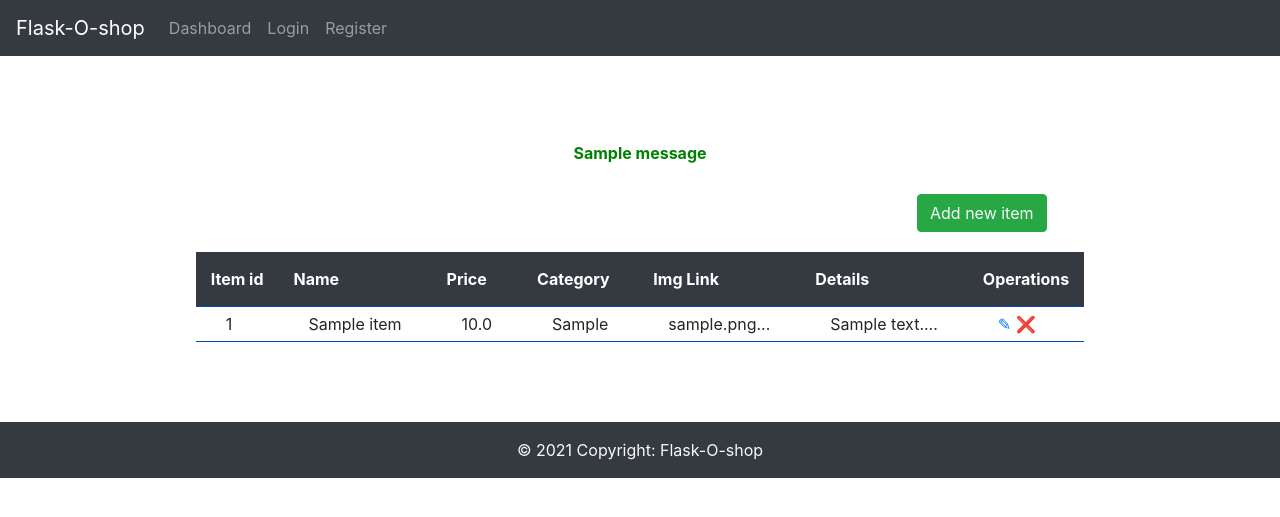
After one commit to diwash007/Flask-O-shop, a Flask app: page /admin/items in a window 1280 px wide. The commit adds this page. Shown: the top 517 px of the page. Run offline with Flask 2, Linux system fonts and the light colour scheme; tables that the repository leaves empty hold one stand-in row (values such as "Sample post"); one stand-in notice (Sample message) is shown; some libraries are stand-ins or nearby versions.

Commit message:
add item add and delete feature

```diff
--- /dev/null
+++ b/admin/routes.py
@@ -0,0 +1,48 @@
+from flask import Blueprint, render_template, url_for, flash
+from werkzeug.utils import redirect
+from db_models import Order, Item, db
+from admin.forms import AddItemForm
+
+
+admin = Blueprint("admin", __name__, url_prefix="/admin", static_folder="static", template_folder="templates")
+
+@admin.route('/')
+def dashboard():
+    orders = Order.query.all()
+    return render_template("admin/home.html", orders=orders)
+
+@admin.route('/items')
+def items():
+    items = Item.query.all()
+    return render_template("admin/items.html", items=items)
+
+@admin.route('/add', methods=['POST', 'GET'])
+def add():
+    form = AddItemForm()
+
+    if form.validate_on_submit():
+        name = form.name.data
+        price = form.price.data
+        category = form.category.data
+        details = form.details.data
+        form.image.data.save('static/uploads/' + form.image.data.filename)
+        image = url_for('static', filename=f'uploads/{form.image.data.filename}')
+        price_id = form.price_id.data
+        item = Item(name=name, price=price, category=category, details=details, image=image, price_id=price_id)
+        db.session.add(item)
+        db.session.commit()
+        flash(f'{name} added successfully!','success')
+        return redirect(url_for('admin.items'))
+    return render_template("admin/add.html", form=form)
+
+@admin.route('/edit/<string:type>/<int:id>')
+def edit(type, id):
+    pass
+
+@admin.route('/delete/<int:id>')
+def delete(id):
+    to_delete = Item.query.get(id)
+    db.session.delete(to_delete)
+    db.session.commit()
+    flash(f'{to_delete.name} deleted successfully', 'error')
+    return redirect(url_for('admin.items'))
--- /dev/null
+++ b/admin/static/styles.css
@@ -0,0 +1,38 @@
+.main {
+	padding: 10vh 0;
+}
+
+table {
+	margin: 0 auto;
+}
+table th {
+	color: white;
+	background-color: #343a40;
+	padding: 15px;
+}
+table tr {
+	border-bottom:1px solid #0046C2;
+}
+
+table td, th {
+padding:5px 30px;
+}
+
+.flash-error, .help-block, .success {
+	text-align: center;
+	padding: 5px;
+	font-weight:bold;
+}
+
+.flash-error, .help-block {
+	color: red;
+}
+
+.success {
+	color:green;
+}
+
+.add-new {
+	margin-left:65vw;
+	margin-bottom:20px;
+}
--- /dev/null
+++ b/admin/templates/admin/base.html
@@ -0,0 +1,71 @@
+{% import "bootstrap/wtf.html" as wtf %}
+<!DOCTYPE html>
+<html lang="en">
+  <head>
+    <!-- Required meta tags -->
+    <meta charset="utf-8">
+    <meta name="viewport" content="width=device-width, initial-scale=1, shrink-to-fit=no">
+
+    <!-- Bootstrap CSS -->
+    <link rel="stylesheet" href="https://maxcdn.bootstrapcdn.com/bootstrap/4.0.0/css/bootstrap.min.css" integrity="sha384-Gn5384xqQ1aoWXA+058RXPxPg6fy4IWvTNh0E263XmFcJlSAwiGgFAW/dAiS6JXm" crossorigin="anonymous">
+
+    <link rel="stylesheet" type="text/css" href="{{ url_for('admin.static', filename='styles.css') }}">
+
+    <title>{% block title %} {% endblock %}</title>
+  </head>
+  <body>
+    <!-- navbar -->
+    <nav class="navbar navbar-expand-lg navbar-dark bg-dark">
+      <a class="navbar-brand" href="{{ url_for('home') }}">Flask-O-shop</a>
+      <button class="navbar-toggler" type="button" data-toggle="collapse" data-target="#navbarNav" aria-controls="navbarNav" aria-expanded="false" aria-label="Toggle navigation">
+        <span class="navbar-toggler-icon"></span>
+      </button>
+      <div class="collapse navbar-collapse" id="navbarNav">
+        <ul class="navbar-nav">
+          <li class="nav-item">
+            <a class="nav-link" href="{{ url_for('admin.dashboard') }}">Dashboard</a>
+          </li>
+
+          {% if not current_user.is_authenticated %}
+            <li class="nav-item">
+              <a class="nav-link" href="{{ url_for('login') }}">Login</a>
+            </li>
+            <li class="nav-item">
+              <a class="nav-link" href="{{ url_for('register') }}">Register</a>
+            </li>
+          {% else %}
+            <li class="nav-item">
+              <a class="nav-link" href="{{ url_for('admin.items') }}">Items</a>
+            </li>
+            <li class="nav-item">
+              <a class="nav-link" href="{{ url_for('orders') }}">Orders</a>
+            </li>
+            <li class="nav-item">
+              <a class="nav-link" href="{{ url_for('logout') }}">Logout</a>
+            </li>
+          {% endif %}
+
+        </ul>
+      </div>
+    </nav>
+    <div class="container">
+      <div class="main">
+        {% block content %}
+        {% endblock %}
+      </div>
+    </div>
+    <footer class="bg-dark text-center text-lg-start text-light">
+      <!-- Copyright -->
+      <div class="text-center p-3">
+        © {{ now.year }} Copyright:
+        Flask-O-shop
+      </div>
+      <!-- Copyright -->
+    </footer>
+    <!-- Optional JavaScript -->
+    <!-- jQuery first, then Popper.js, then Bootstrap JS -->
+    <script src="https://code.jquery.com/jquery-3.2.1.slim.min.js" integrity="sha384-KJ3o2DKtIkvYIK3UENzmM7KCkRr/rE9/Qpg6aAZGJwFDMVNA/GpGFF93hXpG5KkN" crossorigin="anonymous"></script>
+    <script src="https://cdnjs.cloudflare.com/ajax/libs/popper.js/1.12.9/umd/popper.min.js" integrity="sha384-ApNbgh9B+Y1QKtv3Rn7W3mgPxhU9K/ScQsAP7hUibX39j7fakFPskvXusvfa0b4Q" crossorigin="anonymous"></script>
+    <script src="https://maxcdn.bootstrapcdn.com/bootstrap/4.0.0/js/bootstrap.min.js" integrity="sha384-JZR6Spejh4U02d8jOt6vLEHfe/JQGiRRSQQxSfFWpi1MquVdAyjUar5+76PVCmYl" crossorigin="anonymous"></script>
+  </body>
+</html>
--- /dev/null
+++ b/admin/templates/admin/items.html
@@ -0,0 +1,52 @@
+{% extends "admin/base.html" %}
+
+{% block title %}
+	Admin Dashboard - Flask-O-shop
+{% endblock %}
+<script src="https://js.stripe.com/v3/"></script>
+{% block content %}
+	{% with msgs =  get_flashed_messages(with_categories=True) %}
+	{% for c, msg in msgs %}
+		{% if c == 'error' %}
+			<div class="flash-error">
+		{% else %}
+			<div class="success">
+		{% endif %}
+			{{ msg }}</div><br>
+	{% endfor %}
+	{% endwith %}
+
+    {% if not items %}
+		<div class="flash-error">No items have been registered yet.</div>
+	{% else %}
+    <div class="add-new btn-success btn">
+        <a href="{{ url_for('admin.add') }}" class="text-light">Add new item</a>
+    </div>
+    <table class="orders">
+        <tr>
+            <th>Item id</th>
+            <th>Name</th>
+			<th>Price</th>
+			<th>Category</th>
+			<th>Img Link</th>
+            <th>Details</th>
+            <th>Operations</th>
+        </tr>
+    {% for item in items %}
+        <tr>
+            <td>{{ item.id }}</td>
+            <td>{{ item.name }}</td>
+			<td>{{ item.price }}</td>
+			<td>{{ item.category }}</td>
+			<td>{{ item.image[:15] }}...</td>
+            <td>{{ item.details[:40] | safe }}...</td>
+			<td>
+                <a href="{{ url_for('admin.edit', type='order', id=item.id) }}">&#9998;</a>
+				<a href="{{ url_for('admin.delete', type='order', id=item.id) }}">&#10060;</a>
+			</td>
+        </tr>
+    {% endfor %}
+    </table>
+
+	{% endif %}
+{% endblock %}
--- a/db_models.py
+++ b/db_models.py
@@ -46,6 +46,7 @@ class Order(db.Model):
 	id = db.Column(db.Integer, primary_key=True)
 	uid = db.Column(db.Integer, db.ForeignKey('users.id'), nullable=False)
 	date = db.Column(db.DateTime, nullable=False)
+	status = db.Column(db.String(50), nullable=False)
 	items = db.relationship("Ordered_item", backref="order")
 
 class Ordered_item(db.Model):
--- a/funcs.py
+++ b/funcs.py
@@ -30,7 +30,7 @@ def fulfill_order(session):
 	""" Fulfils order on successful payment """
 
 	uid = session['client_reference_id']
-	order = Order(uid=uid, date=datetime.datetime.now())
+	order = Order(uid=uid, date=datetime.datetime.now(), status="processing")
 	db.session.add(order)
 	db.session.commit()
 
--- a/main.py
+++ b/main.py
@@ -9,10 +9,13 @@ from db_models import db, User, Item
 from itsdangerous import URLSafeTimedSerializer
 from funcs import mail, send_confirmation_email, fulfill_order
 from dotenv import load_dotenv
+from admin.routes import admin
 
 
 load_dotenv()
 app = Flask(__name__)
+app.register_blueprint(admin)
+
 app.config["SECRET_KEY"] = os.environ["SECRET_KEY"]
 app.config['SQLALCHEMY_DATABASE_URI'] = os.environ["DB_URI"]
 app.config['SQLALCHEMY_TRACK_MODIFICATIONS'] = False
--- a/static/styles.css
+++ b/static/styles.css
@@ -72,12 +72,11 @@ form .btn {
 
 table {
 	margin: 0 auto;
-	max-width:700px;
 }
 table tr {
 	border-bottom:1px solid #0046C2;
 }
 
 table td, th {
-padding:0px 50px;
+padding:0px 30px;
 }
--- a/templates/base.html
+++ b/templates/base.html
@@ -16,7 +16,7 @@
   <body>
     <!-- navbar -->
     <nav class="navbar navbar-expand-lg navbar-dark bg-primary">
-      <a class="navbar-brand" href="#">Flask-O-shop</a>
+      <a class="navbar-brand" href="{{ url_for('home') }}">Flask-O-shop</a>
       <button class="navbar-toggler" type="button" data-toggle="collapse" data-target="#navbarNav" aria-controls="navbarNav" aria-expanded="false" aria-label="Toggle navigation">
         <span class="navbar-toggler-icon"></span>
       </button>
--- a/templates/orders.html
+++ b/templates/orders.html
@@ -31,6 +31,7 @@
             <th>Order id</th>
             <th>Order date</th>
 			<th>Ordered items</th>
+			<th>Order status</th>
         </tr>
     {% for order in orders %}
         <tr>
@@ -41,6 +42,7 @@
 					{{ i.item.name }} - <span class="details success">${{ i.item.price }}</span><br>
 				{% endfor %}
 			</td>
+			<td>{{ order.status }}</td>
         </tr>
     {% endfor %}
     </table>
```
Also changed, not shown: admin/forms.py (added, +13 -0 lines), admin/templates/admin/add.html (added, +23 -0 lines), admin/templates/admin/home.html (added, +49 -0 lines), admin/templates/admin/edit.html (added), static/uploads/github.png (added), test.db, 1 other file.
